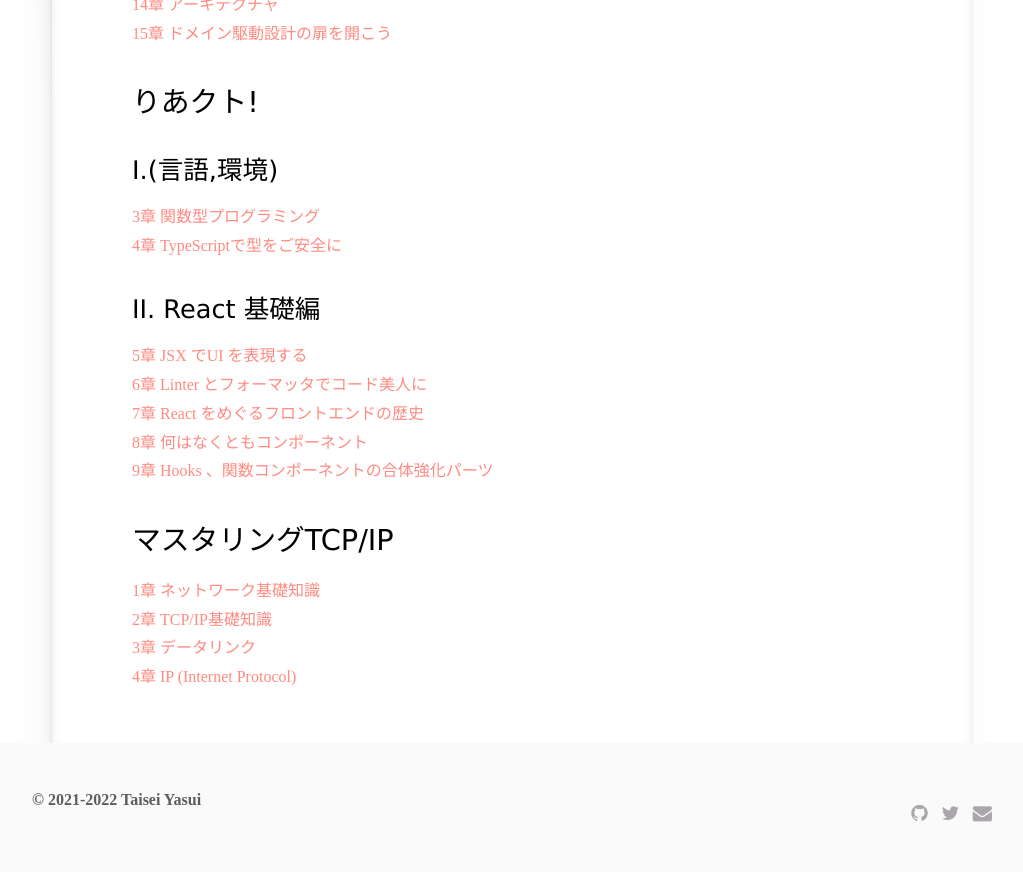
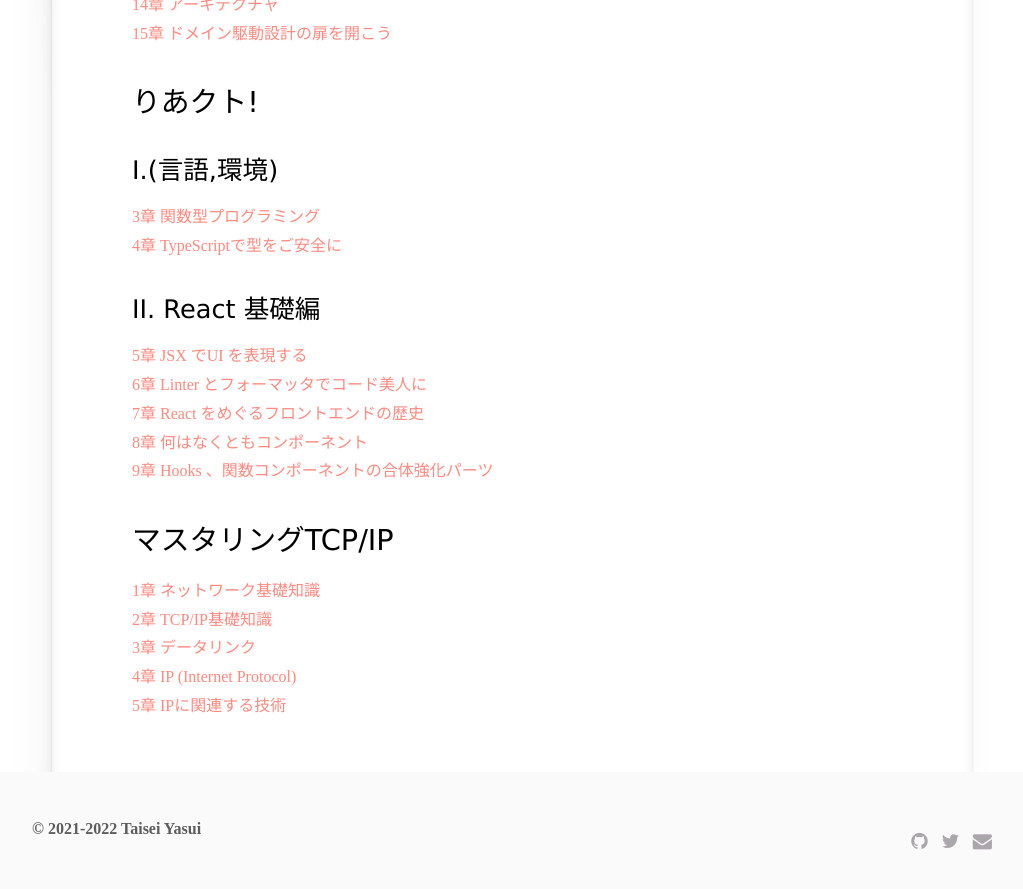
Before and after one commit to taisei-13046/TIL_pages, a Jekyll site: the page built from summary.md, in a window 1280 px wide and 900 px high, scrolled down 811 px. Shown: the top 889 px of the window, without its empty margins (128-1151 px from the left). Built offline with Jekyll 4.4.1, drawn with Linux system fonts in a browser that asks for light colours.

Commit message:
Update summary.md

```diff
--- a/summary.md
+++ b/summary.md
@@ -43,3 +43,4 @@
 [2章 TCP/IP基礎知識](https://married-look-b3b.notion.site/2-TCP-IP-01fe50277e5f46ffaaced367164a0c06)
 [3章 データリンク](https://married-look-b3b.notion.site/3-0d20dd1582e14f708d44943a8c8aca94)
 [4章 IP (Internet Protocol)](https://married-look-b3b.notion.site/4-IP-Internet-Protocol-cd22fed81a2349959af685ee6369f684)
+[5章 IPに関連する技術](https://married-look-b3b.notion.site/5-IP-3217dd3ea7534112939db903b01ee3ed)
```
